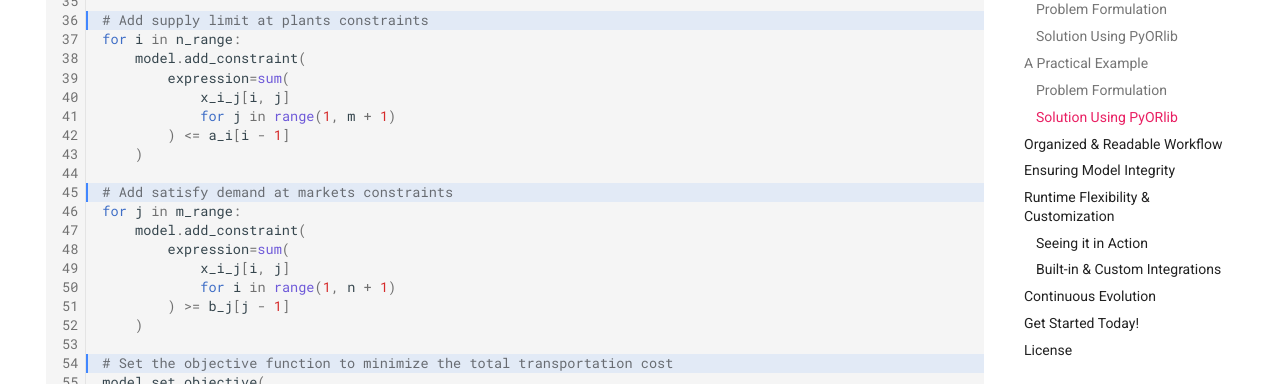
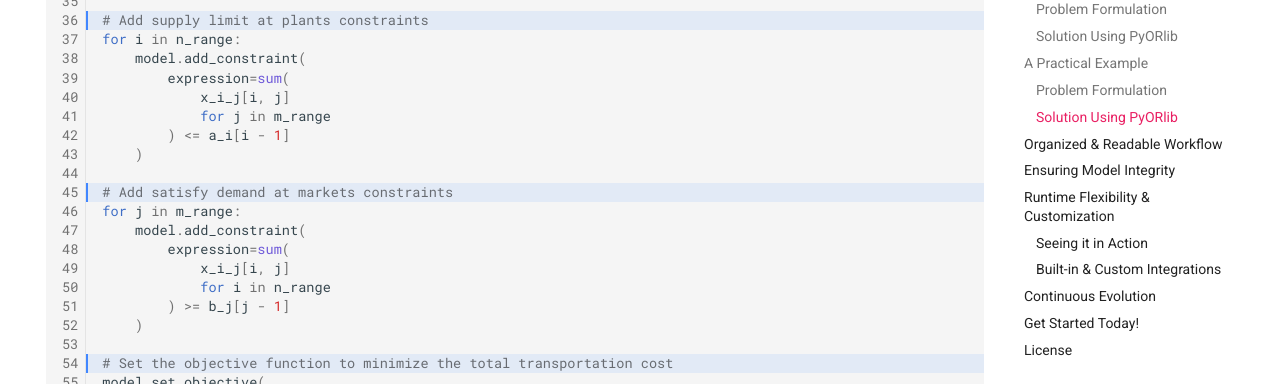
Before and after one commit to dapensoft/pyorlib, an MkDocs documentation site: the page built from docs/index.md, in a window 1280 px wide and 900 px high, scrolled down 6414 px. Shown: the part 153-537 px from the top of the window. Built offline with MkDocs 1.6.1 and Material for MkDocs 9.7.7, drawn with Linux system fonts in a browser that asks for light colours; comment, search, counter and statistics services are not loaded.

Commit message:
Update Practical Example ranges in the documentation index

```diff
--- a/docs/index.md
+++ b/docs/index.md
@@ -371,7 +371,7 @@ for i in n_range:
     model.add_constraint(
         expression=sum(
             x_i_j[i, j]
-            for j in range(1, m + 1)
+            for j in m_range
         ) <= a_i[i - 1]
     )
 
@@ -380,7 +380,7 @@ for j in m_range:
     model.add_constraint(
         expression=sum(
             x_i_j[i, j]
-            for i in range(1, n + 1)
+            for i in n_range
         ) >= b_j[j - 1]
     )
 
```
